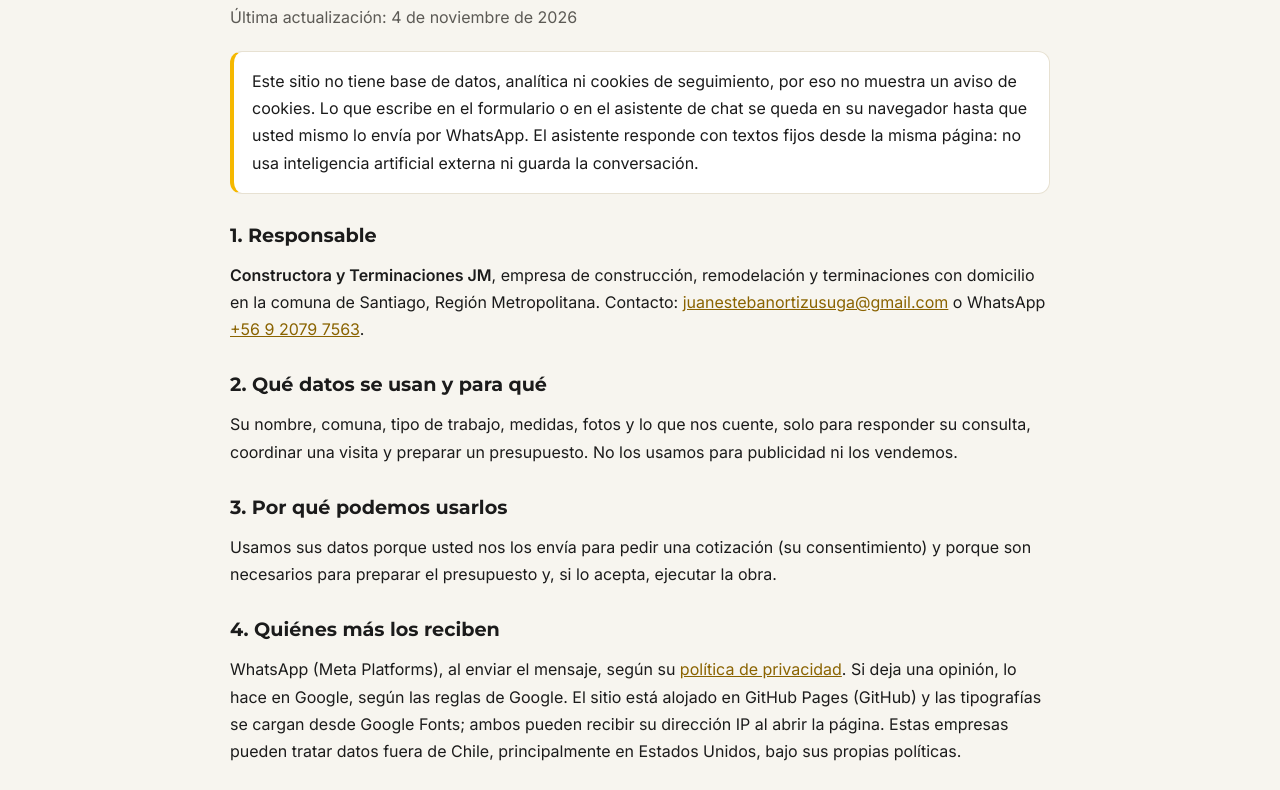
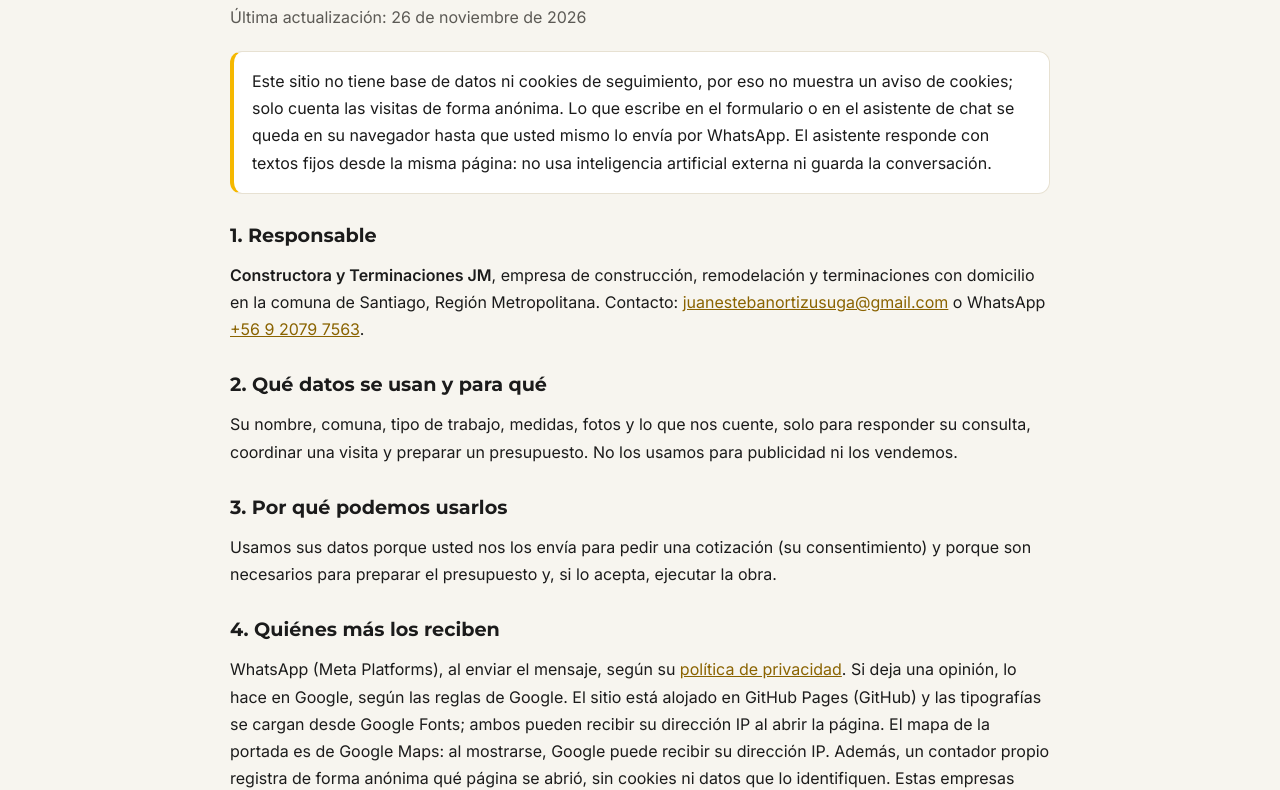
Before and after one commit to delaguardaagustin/construcciones-jm, a plain HTML site: page privacidad.html in a window 1280 px wide. Shown: the part 166-956 px from the top of the page. Drawn offline with Linux system fonts and the light colour scheme.

Commit message:
Privacidad: declara Google Maps y el contador anónimo de visitas
Co-Authored-By: Claude Opus 5.5 <noreply@anthropic.com>

```diff
--- a/privacidad.html
+++ b/privacidad.html
@@ -26,8 +26,8 @@ footer{background:var(--osc);color:#cfcac0;padding:24px 0;font-size:.9rem}footer
 <header><div class="wrap"><a class="marca" href="./"><img src="assets/logo.jpg" alt="" width="40" height="40">Constructora y Terminaciones JM</a><a class="volver" href="./">&larr; Volver al inicio</a></div></header>
 <main class="wrap">
 <h1>Política de privacidad</h1>
-<p class="upd">Última actualización: 4 de noviembre de 2026</p>
-<p class="nota">Este sitio no tiene base de datos, analítica ni cookies de seguimiento, por eso no muestra un aviso de cookies. Lo que escribe en el formulario o en el asistente de chat se queda en su navegador hasta que usted mismo lo envía por WhatsApp. El asistente responde con textos fijos desde la misma página: no usa inteligencia artificial externa ni guarda la conversación.</p>
+<p class="upd">Última actualización: 26 de noviembre de 2026</p>
+<p class="nota">Este sitio no tiene base de datos ni cookies de seguimiento, por eso no muestra un aviso de cookies; solo cuenta las visitas de forma anónima. Lo que escribe en el formulario o en el asistente de chat se queda en su navegador hasta que usted mismo lo envía por WhatsApp. El asistente responde con textos fijos desde la misma página: no usa inteligencia artificial externa ni guarda la conversación.</p>
 <h2>1. Responsable</h2>
 <p><b>Constructora y Terminaciones JM</b>, empresa de construcción, remodelación y terminaciones con domicilio en la comuna de Santiago, Región Metropolitana. Contacto: <a href="mailto:juanestebanortizusuga@gmail.com">juanestebanortizusuga@gmail.com</a> o WhatsApp <a href="https://wa.me/56920797563">+56 9 2079 7563</a>.</p>
 <h2>2. Qué datos se usan y para qué</h2>
@@ -35,7 +35,7 @@ footer{background:var(--osc);color:#cfcac0;padding:24px 0;font-size:.9rem}footer
 <h2>3. Por qué podemos usarlos</h2>
 <p>Usamos sus datos porque usted nos los envía para pedir una cotización (su consentimiento) y porque son necesarios para preparar el presupuesto y, si lo acepta, ejecutar la obra.</p>
 <h2>4. Quiénes más los reciben</h2>
-<p>WhatsApp (Meta Platforms), al enviar el mensaje, según su <a href="https://www.whatsapp.com/legal/privacy-policy" target="_blank" rel="noopener">política de privacidad</a>. Si deja una opinión, lo hace en Google, según las reglas de Google. El sitio está alojado en GitHub Pages (GitHub) y las tipografías se cargan desde Google Fonts; ambos pueden recibir su dirección IP al abrir la página. Estas empresas pueden tratar datos fuera de Chile, principalmente en Estados Unidos, bajo sus propias políticas.</p>
+<p>WhatsApp (Meta Platforms), al enviar el mensaje, según su <a href="https://www.whatsapp.com/legal/privacy-policy" target="_blank" rel="noopener">política de privacidad</a>. Si deja una opinión, lo hace en Google, según las reglas de Google. El sitio está alojado en GitHub Pages (GitHub) y las tipografías se cargan desde Google Fonts; ambos pueden recibir su dirección IP al abrir la página. El mapa de la portada es de Google Maps: al mostrarse, Google puede recibir su dirección IP. Además, un contador propio registra de forma anónima qué página se abrió, sin cookies ni datos que lo identifiquen. Estas empresas pueden tratar datos fuera de Chile, principalmente en Estados Unidos, bajo sus propias políticas.</p>
 <h2>5. Cuánto tiempo los conservamos</h2>
 <p>Las consultas que no terminan en un trabajo se conservan hasta 12 meses. Los datos de las obras contratadas se guardan mientras duren la obra y su garantía.</p>
 <h2>6. Sus derechos</h2>
```
Also changed, not shown: 1 other file.
